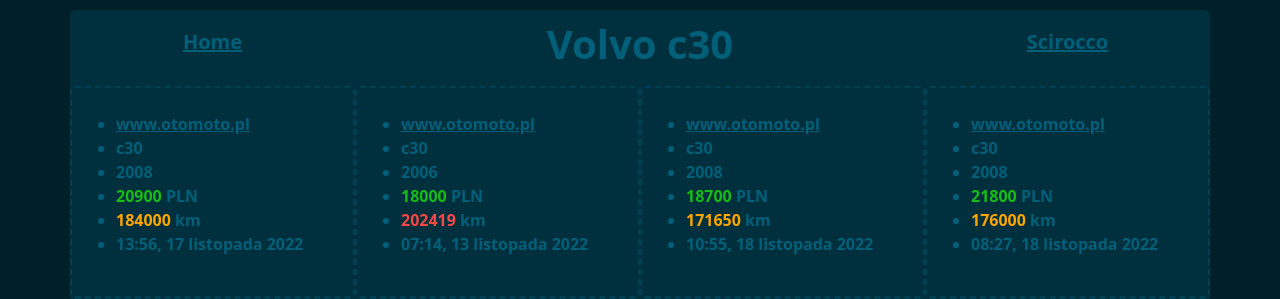
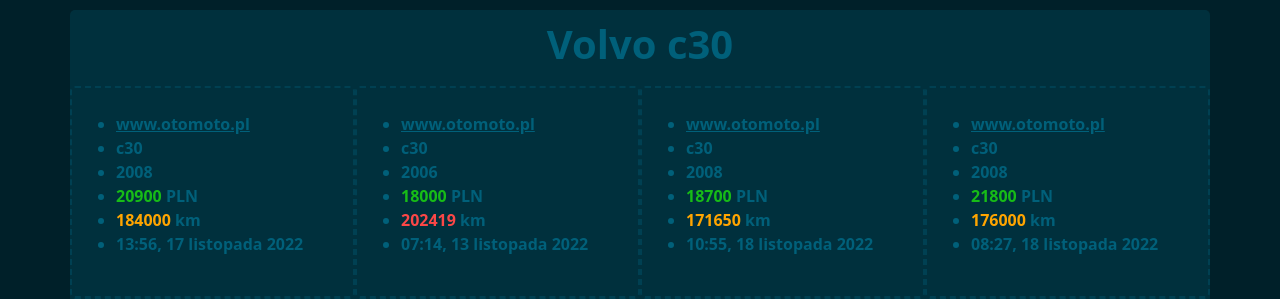
Before and after one commit to MckCieply/Full-Stack-Project, a Django app: page /c30/ in a window 1280 px wide. Shown: the part 83-382 px from the top of the page. Run offline with Django 4.2, Linux system fonts and the light colour scheme; data comes from the database, SQL or seed files in the repository.

Commit message:
Removing old nav

```diff
--- a/otofeature/cardeals/templates/cardeals/base.html
+++ b/otofeature/cardeals/templates/cardeals/base.html
@@ -20,17 +20,7 @@
     </div>
 </nav>
 <div class="container">
-    <div class = "row">
-        <div class = "col-3">
-            <h5 class = "text-center" id="nav" ><a href="/">Home </a> </h5>
-        </div>
-        <div class="col">
-            <h1 class = "text-center" id="head"> {% block model %} {% endblock %} </h1>
-        </div>
-        <div class="col-3">
-            <h5 class = "text-center" id="nav"><a href="/roccodeals">Scirocco </a> </h5>
-        </div>
-    </div>
+        <h1 class = "text-center" id="head"> {% block model %} {% endblock %} </h1>
     <div class="row">
     {% for deal in deals %}
     {% block content %}
```
